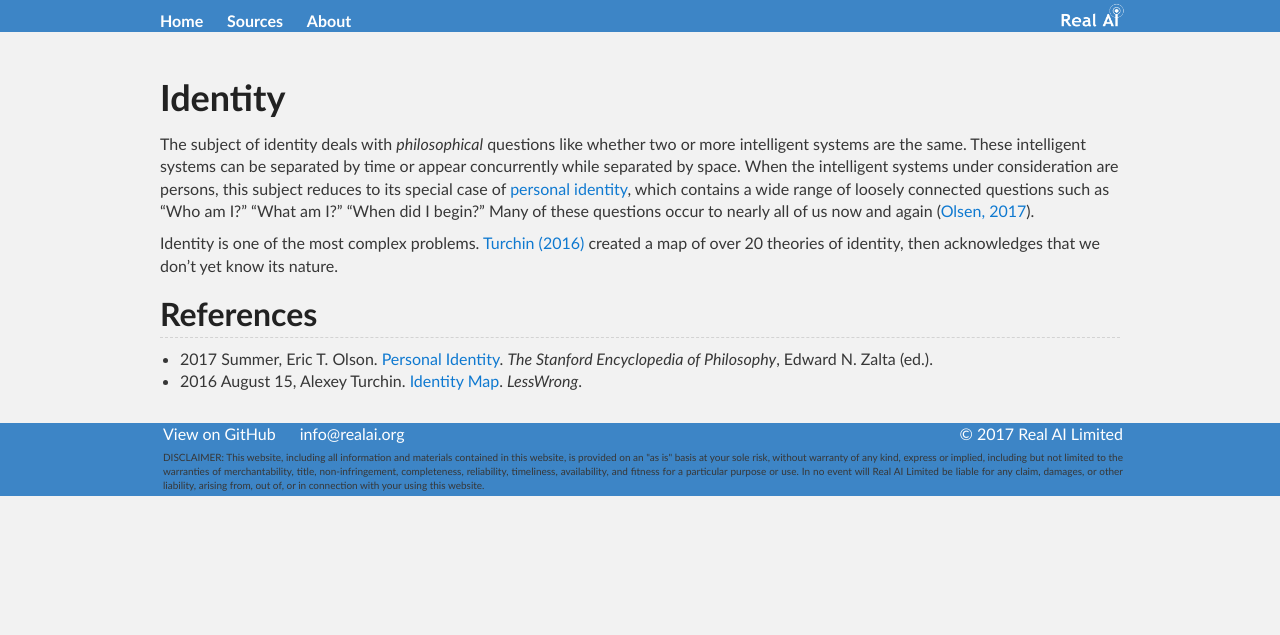
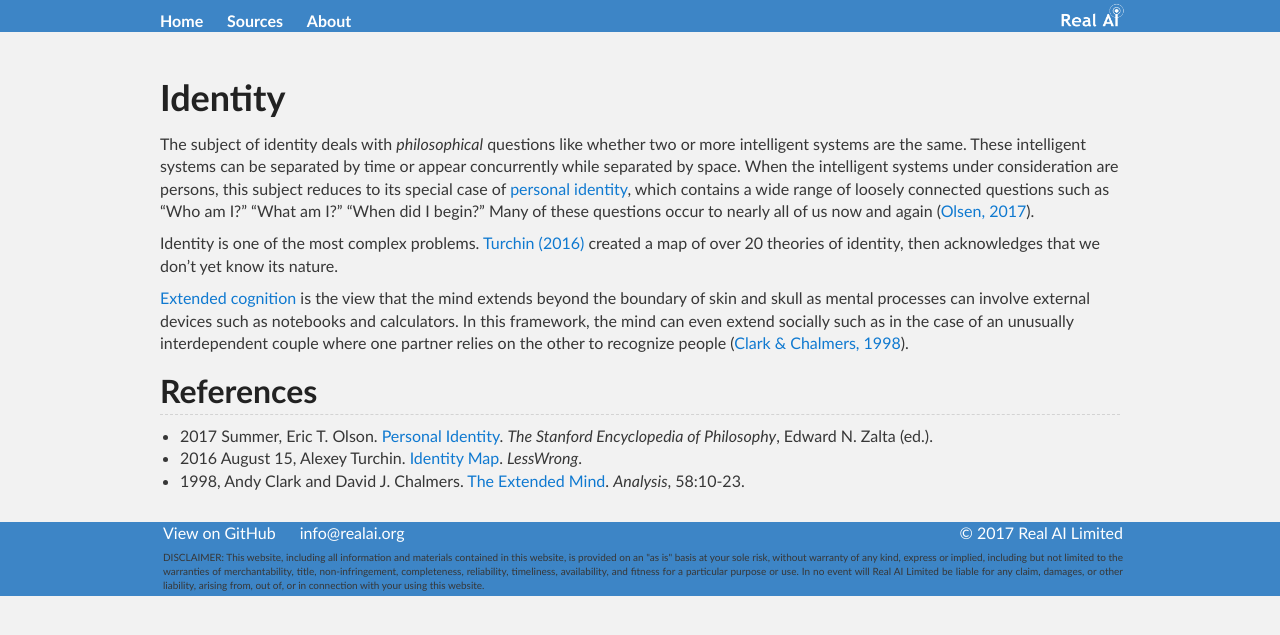
Before and after one commit to Tonywuhk/realai.org, a Jekyll site: the page built from background/philosophy/identity.md, in a window 1280 px wide. Shown: the top 635 px of the page. Built offline with Jekyll 4.4.1, drawn with Linux system fonts in a browser that asks for light colours; our own code applies the rules of GitHub Pages for plain Markdown files; the repository's description, which GitHub fills in, is left out.

Commit message:
Update files

```diff
--- a/background/philosophy/identity.md
+++ b/background/philosophy/identity.md
@@ -6,7 +6,10 @@ The subject of identity deals with *philosophical* questions like whether two or
 
 Identity is one of the most complex problems. [Turchin (2016)](http://lesswrong.com/lw/nuc/identity_map/) created a map of over 20 theories of identity, then acknowledges that we don't yet know its nature.
 
+[Extended cognition](https://en.wikipedia.org/wiki/Extended_cognition) is the view that the mind extends beyond the boundary of skin and skull as mental processes can involve external devices such as notebooks and calculators. In this framework, the mind can even extend socially such as in the case of an unusually interdependent couple where one partner relies on the other to recognize people ([Clark & Chalmers, 1998](http://consc.net/papers/extended.html)).
+
 ## References
 
 * 2017 Summer, Eric T. Olson. [Personal Identity](https://plato.stanford.edu/entries/identity-personal/). *The Stanford Encyclopedia of Philosophy*, Edward N. Zalta (ed.).
 * 2016 August 15, Alexey Turchin. [Identity Map](http://lesswrong.com/lw/nuc/identity_map/). *LessWrong*.
+* 1998, Andy Clark and David J. Chalmers. [The Extended Mind](http://consc.net/papers/extended.html). *Analysis*, 58:10-23.
```
Also changed, not shown: README.md (+1 -1 lines), overview.md (+1 -2 lines).
